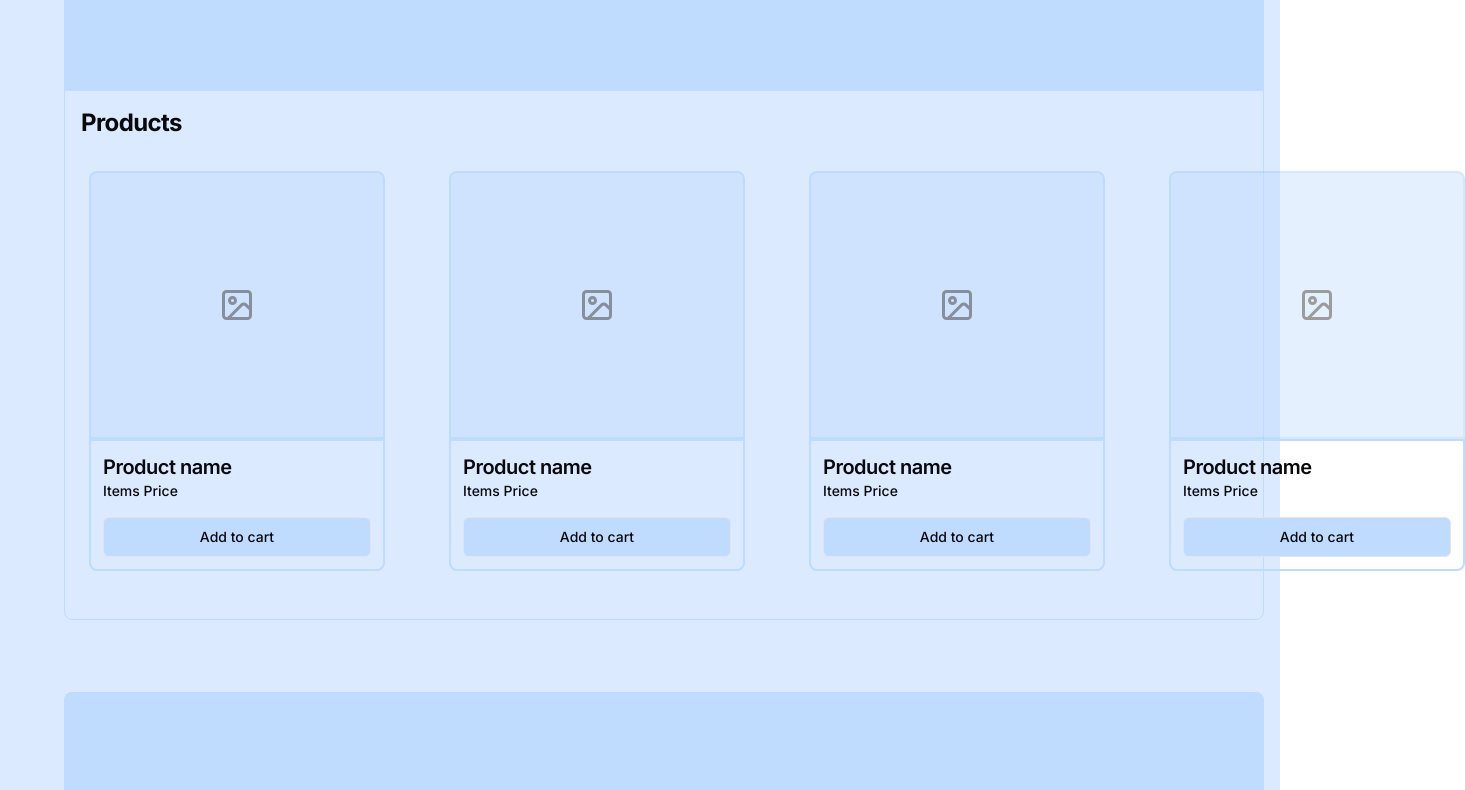
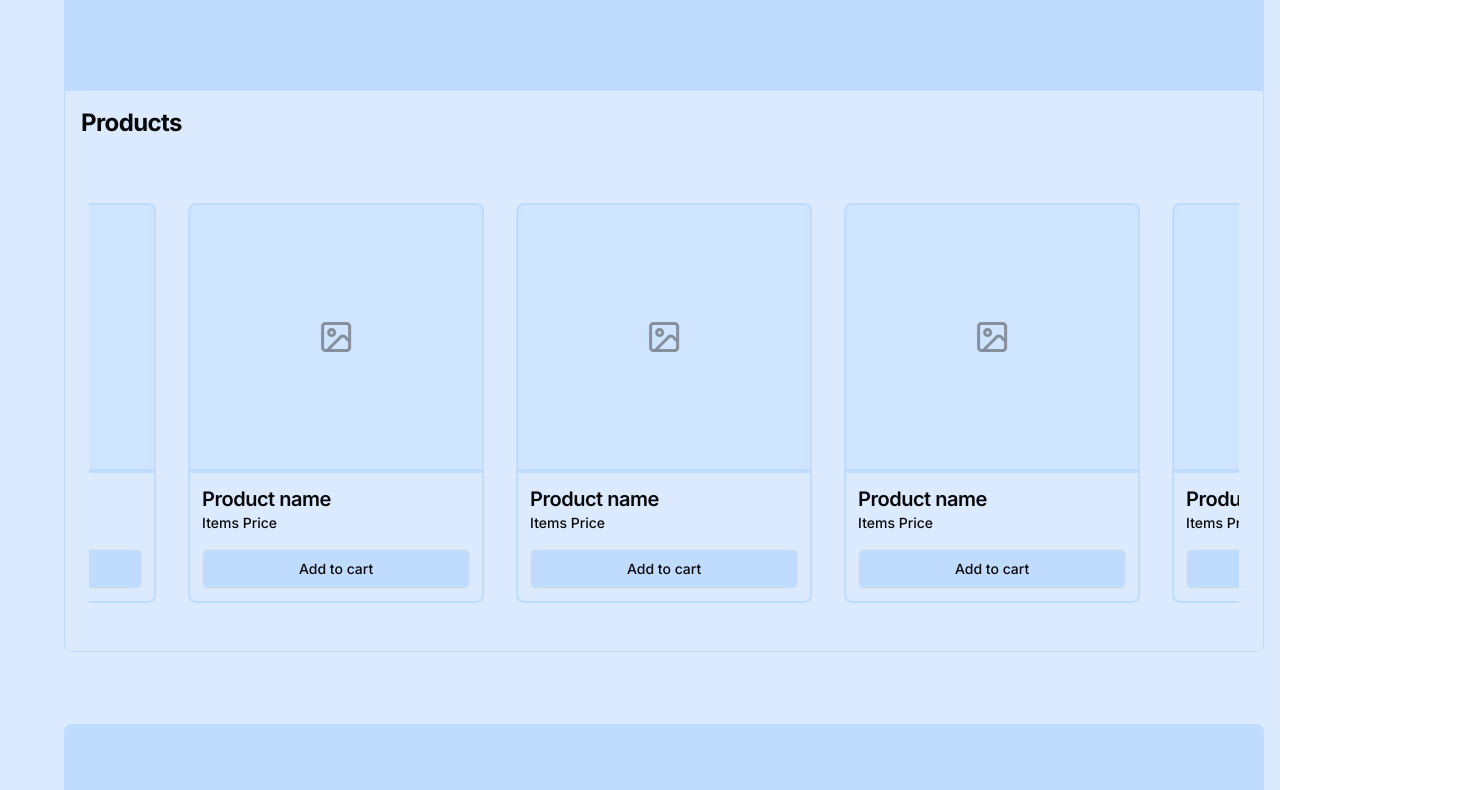
Before and after one commit to aa5hi5h/hydraStore, a Next.js app: page /store in a window 1280 px wide. Shown: the part 840-1630 px from the top of the page, 1465 px wide, since content can reach past the window. Built offline with nearby package versions, Linux system fonts and the light colour scheme; no server answers.

Commit message:
addedd the animated product carousel in the store

```diff
--- a/src/components/StoreCard.tsx
+++ b/src/components/StoreCard.tsx
@@ -1,9 +1,10 @@
+"use client"
 import { ArrowUpRight, Image } from "lucide-react"
 import ProductsCaraousel from "./ProductsCaraousel"
-
-
+import {animate, motion, useMotionValue} from "framer-motion"
+import useMeasure from "react-use-measure"
+import { useEffect } from "react"
 const StoreCard = () => {
-
 
     const itemsList = [
         {name:"Product name", image:'ItemsImage', description:'Items description',price:"Items Price",href:"/productpage"},
@@ -11,6 +12,28 @@ const StoreCard = () => {
         {name:"Product name", image:'ItemsImage', description:'Items description',price:"Items Price",href:"/productpage"},
         {name:"Product name", image:'ItemsImage', description:'Items description',price:"Items Price",href:"/productpage"},
     ]
+
+    let[ref,{width}] = useMeasure()
+
+        const xStyles = useMotionValue(0)
+
+        useEffect(() => {
+            let controls
+            let finsihPosition = -width -170
+
+            console.log(width,finsihPosition)
+
+            controls = animate(xStyles,[0,finsihPosition],{
+                ease:"linear",
+                duration: 15,
+                repeat: Infinity,
+                repeatType: "loop",
+                repeatDelay: 0,
+        })
+
+            return controls.stop
+
+        },[xStyles,width])
 
 
     return (
@@ -21,11 +44,17 @@ const StoreCard = () => {
             <div className="flex flex-col w-[65vh] md:w-[150vh] rounded-b-lg mx-auto border-[1px] border-blue-200 p-4">
                 <h1 className="text-2xl font-bold tracking-tight ">Products</h1>
                 <div className=" flex gap-[4rem] px-2 py-8 ">
+                <div className="overflow-hidden">
+                <motion.div className="grid grid-cols-2 md:grid-cols-5 gap-6 mt-8 px-4" ref={ref} style={{x:xStyles}} >
+                    <div className="flex gap-8">
                     {
-                        itemsList.map((items,index) => (
-                            <ProductsCaraousel key={index} name={items.name} description={items.description} image={items.image} href={items.href} price={items.price}  />
+                        [...itemsList,...itemsList].map((product,index) => (
+                        <ProductsCaraousel key={index} name={product.name} description={product.description} image={product.image} href={product.href} price={product.price}  />
                         ))
                     }
+                    </div>
+                </motion.div>
+                </div>
                 </div>
             </div>
         </div>
```
